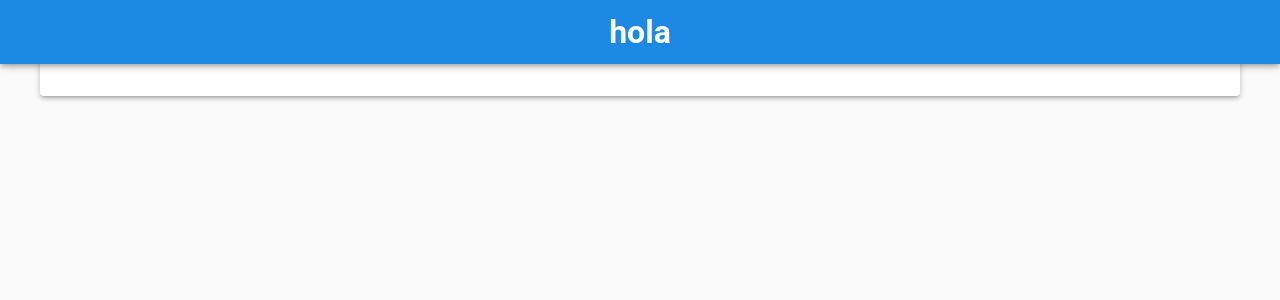
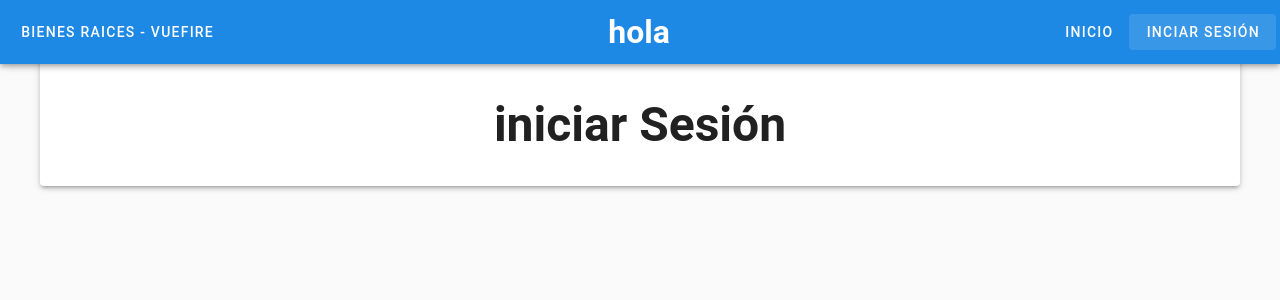
Before and after one commit to ezacarias/vue-firebase-bienes-raices, a Vue app: page /login in a window 1280 px wide. Before the commit this address had no page. Shown: the top 300 px of the page. Built offline with nearby package versions, Linux system fonts and the light colour scheme.

Commit message:
262.Creando la vista de Login

```diff
--- a/src/App.vue
+++ b/src/App.vue
@@ -7,11 +7,18 @@ import { RouterLink, RouterView } from 'vue-router'
  <v-card elevation="3" max-width="1200" class="mx-auto">
     <v-layout>
       <v-app-bar color="blue-darken-1">
+        <template v-slot:prepend>
+          <v-btn :to="{name: 'home'}">
+            Bienes Raices - VueFire
+          </v-btn>
+        </template>
         <template v-slot:append>
-
-        </template>
-        <template v-slot:prepend>
-
+          <v-btn :to="{name: 'home'}">
+            Inicio
+          </v-btn>
+          <v-btn :to="{name: 'login'}">
+            Inciar Sesión
+          </v-btn>
         </template>
         <h1>hola</h1>
       </v-app-bar>
--- a/src/router/index.js
+++ b/src/router/index.js
@@ -8,6 +8,11 @@ const router = createRouter({
       path: '/',
       name: 'home',
       component: HomeView
+    },
+    {
+      path: '/login',
+      name: 'login',
+      component:() => import('../views/LoginView.vue')
     }
   ]
 })
--- /dev/null
+++ b/src/views/LoginView.vue
@@ -0,0 +1,5 @@
+<script setup>
+</script>
+<template>
+    <h1 class="text-center text-h3 font-weight-bold my-5">iniciar Sesión</h1>
+</template>
```
Also changed, not shown: 1 other file (tests, documents, lock files or other folders).
